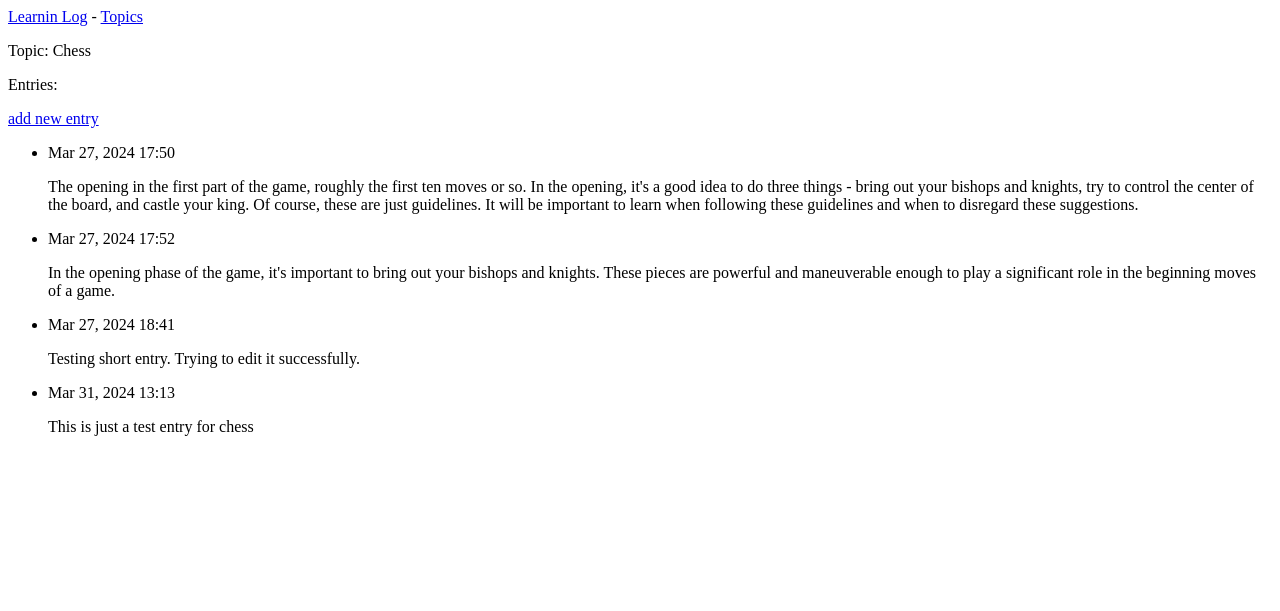
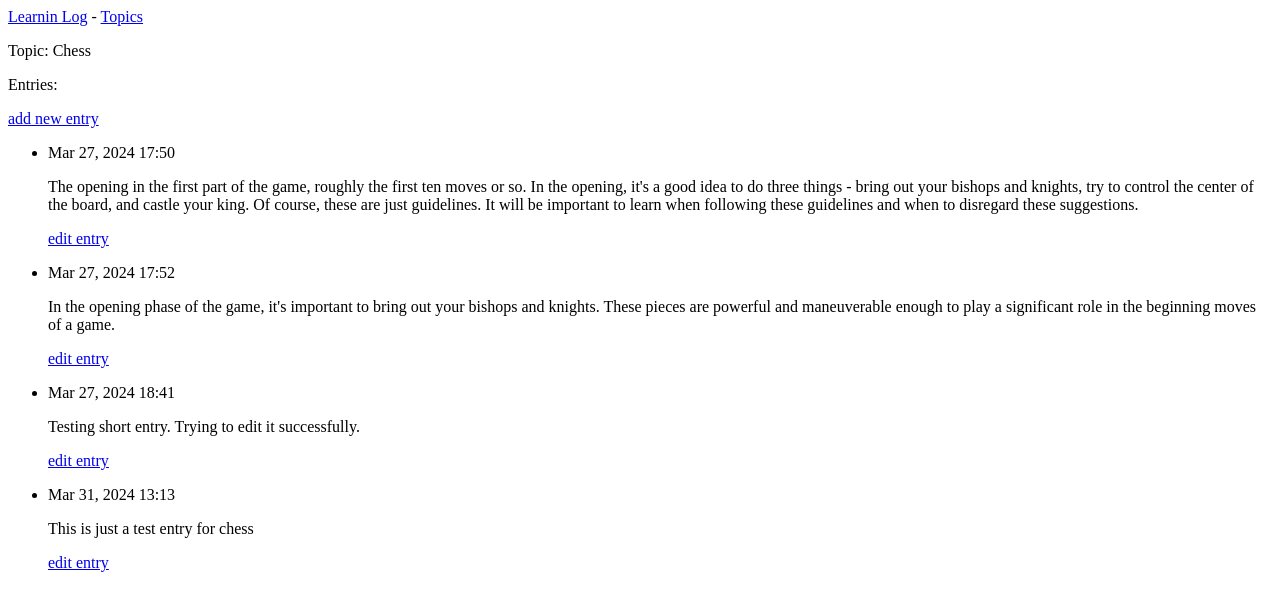
Before and after one commit to Na-na13/learning_logs, a Django app: page /topics/1 in a window 1280 px wide. Shown: the top 611 px of the page. Run offline with Django 4.2, Linux system fonts and the light colour scheme; data comes from the database, SQL or seed files in the repository; both versions use the stored data as it was after the commit.

Commit message:
Functionality for editing entries

```diff
--- a/learning_logs/templates/learning_logs/topic.html
+++ b/learning_logs/templates/learning_logs/topic.html
@@ -10,7 +10,10 @@
     {% for entry in entries %}
       <li>
         <p>{{ entry.date_added|date:'M d, Y H:i' }}</p>
-        <p>{{ entry.text }}</p>
+        <p>{{ entry.text|linebreaks }}</p>
+        <p>
+          <a href="{% url 'learning_logs:edit_entry' entry.id %}">edit entry</a>
+        </p>
       </li>
     {% empty %}
       <li>
--- a/learning_logs/urls.py
+++ b/learning_logs/urls.py
@@ -13,5 +13,7 @@ urlpatterns = [
     # Page for adding a new topic
     path('new_topic', views.new_topic, name='new_topic'),
     # Page for adding a new entry
-    path('new_entry/<int:topic_id>', views.new_entry, name='new_entry')
+    path('new_entry/<int:topic_id>', views.new_entry, name='new_entry'),
+    # Page for editing an entry
+    path('edit_entry/<int:entry_id>', views.edit_entry, name='edit_entry'),
 ]
--- a/learning_logs/views.py
+++ b/learning_logs/views.py
@@ -2,7 +2,7 @@ from django.shortcuts import render
 from django.http import HttpResponseRedirect
 from django.urls import reverse
 
-from .models import Topic
+from .models import Topic, Entry
 from .forms import TopicForm, EntryForm
 
 # Create your views here.
@@ -63,3 +63,22 @@ def new_entry(request, topic_id):
 
     context = {'topic': topic, 'form': form}
     return render(request, 'learning_logs/new_entry.html', context)
+
+
+def edit_entry(request, entry_id):
+    """Edit an existing entry."""
+    entry = Entry.objects.get(id=entry_id)
+    topic = entry.topic
+
+    if request.method != 'POST':
+        # Initial request; pre-fill form with current entry.
+        form = EntryForm(instance=entry)
+    else:
+        # POST data submitted; process data
+        form = EntryForm(instance=entry, data=request.POST)
+        if form.is_valid():
+            form.save()
+            return HttpResponseRedirect(reverse('learning_logs:topic', args=[topic.id]))
+
+    context = {'entry': entry, 'topic': topic, 'form': form}
+    return render(request, 'learning_logs/edit_entry.html', context)
```
Also changed, not shown: learning_logs/templates/learning_logs/edit_entry.html (added, +12 -0 lines), db.sqlite3.
